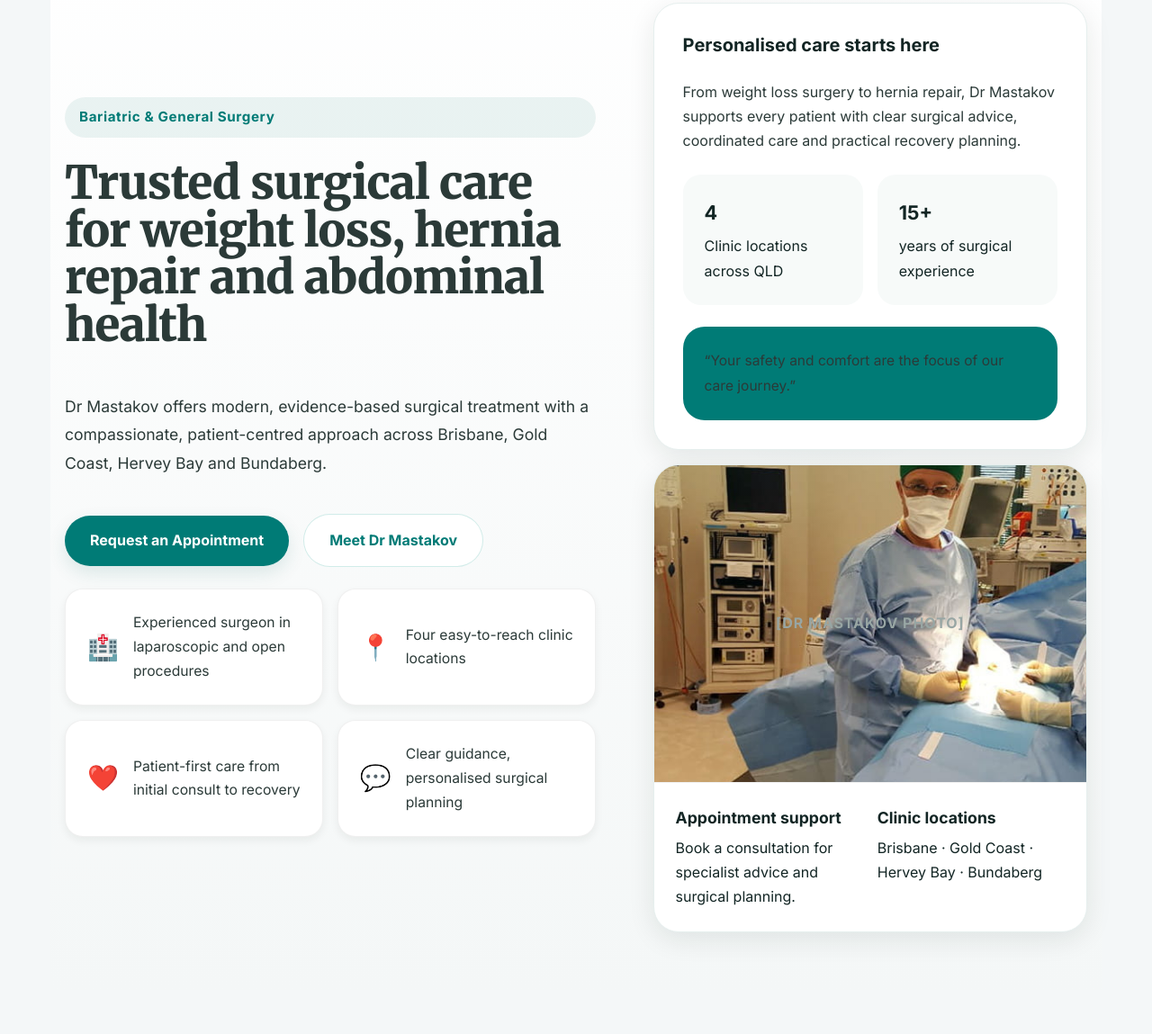
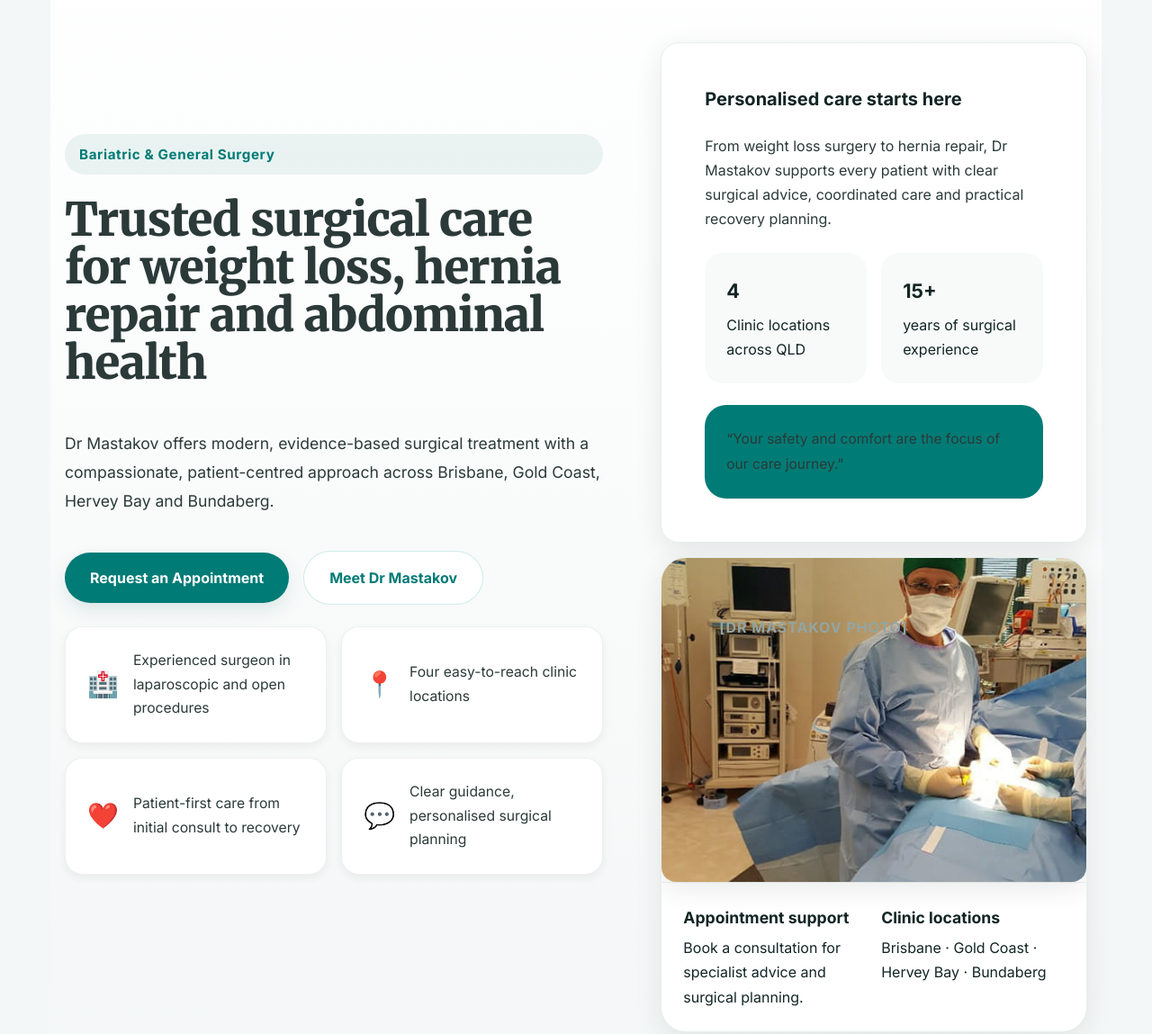
Before and after one commit to rayryan-dotcom/mastakov-surgery-website, a website: page index.html in a window 1280 px wide. Shown: the part 300-1449 px from the top of the page at 90% size. Drawn offline with Linux system fonts and the light colour scheme.

Commit message:
Refine hero layout, panel elevation, and responsive tweaks to match mockup

```diff
--- a/assets/css/style.css
+++ b/assets/css/style.css
@@ -344,7 +344,7 @@ section {
   max-width: 1200px;
   margin: 0 auto;
   display: grid;
-  grid-template-columns: 1.1fr 0.9fr;
+  grid-template-columns: 1.2fr 0.95fr;
   gap: var(--spacing-3xl);
   align-items: center;
   position: relative;
@@ -411,6 +411,9 @@ section {
 .hero-panel {
   display: grid;
   gap: var(--spacing-md);
+  /* elevate panel to overlap hero area like the mockup */
+  transform: translateY(36px);
+  transition: transform 0.25s ease;
 }
 
 .hero-panel-card,
@@ -422,9 +425,10 @@ section {
 }
 
 .hero-panel-card {
-  padding: var(--spacing-xl);
+  padding: calc(var(--spacing-lg) * 2);
   display: grid;
   gap: var(--spacing-lg);
+  border-radius: 20px;
 }
 
 .hero-panel-card h3 {
@@ -472,9 +476,8 @@ section {
 
 .hero-photo {
   padding: var(--spacing-3xl);
-  display: grid;
-  place-items: center;
-  min-height: 320px;
+  display: block;
+  min-height: 360px;
   color: var(--color-gray-medium);
   font-weight: 700;
   text-transform: uppercase;
@@ -484,6 +487,8 @@ section {
   background-repeat: no-repeat;
   background-size: cover;
   background-position: center;
+  border-radius: 16px;
+  box-shadow: var(--shadow-md);
 }
 
 .hero-photo::before {
@@ -610,6 +615,10 @@ section {
   .hero-media-footer {
     grid-template-columns: 1fr;
   }
+
+  .hero-panel {
+    transform: none;
+  }
 }
 
 @media (max-width: 680px) {
@@ -630,6 +639,28 @@ section {
 
   .nav-links {
     justify-content: flex-start;
+  }
+
+  .hero-photo {
+    min-height: 220px;
+    border-radius: 12px;
+    padding: var(--spacing-lg);
+  }
+}
+
+/* Desktop tweaks to match the mockup spacing */
+@media (min-width: 901px) {
+  .hero {
+    padding-top: calc(var(--spacing-3xl) + 1.5rem);
+    padding-bottom: calc(var(--spacing-3xl) + 1.5rem);
+  }
+
+  .hero-copy h1 {
+    max-width: 46ch;
+  }
+
+  .hero-panel {
+    align-self: start;
   }
 }
 
```
